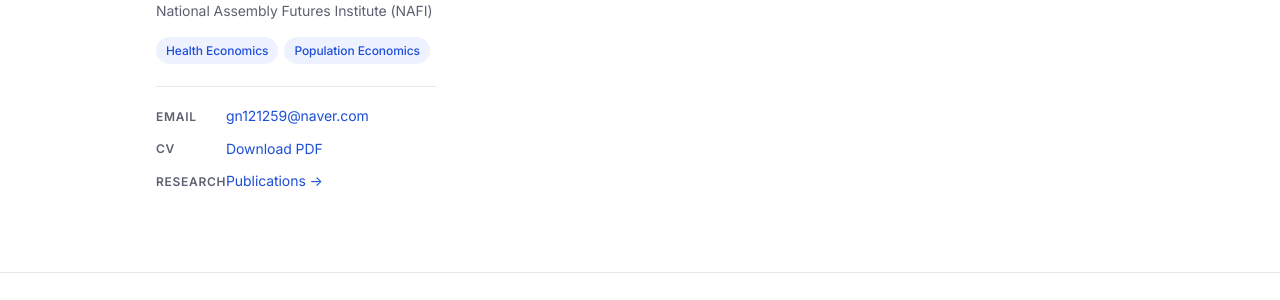
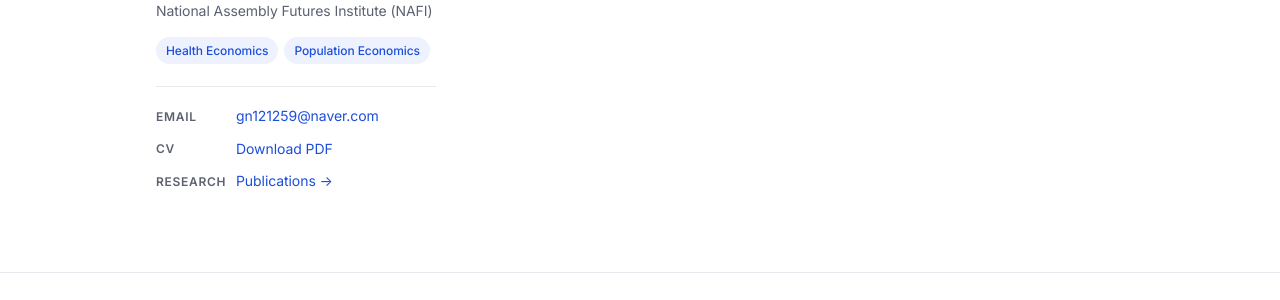
Before and after one commit to inhyuk-hwang/inhyuk-hwang.github.io, a Jekyll site: the page built from index.md, in a window 1280 px wide. Shown: the part 429-729 px from the top of the page. Built offline with Jekyll 4.4.1, drawn with Linux system fonts in a browser that asks for light colours.

Commit message:
Widen contact-label to 70px so RESEARCH doesn't crowd the value

```diff
--- a/assets/css/style.scss
+++ b/assets/css/style.scss
@@ -216,7 +216,7 @@ a {
   .contact-label {
     color: var(--muted);
     font-size: 12px;
-    width: 60px;
+    width: 70px;
     text-transform: uppercase;
     letter-spacing: 0.06em;
     font-weight: 600;
```
